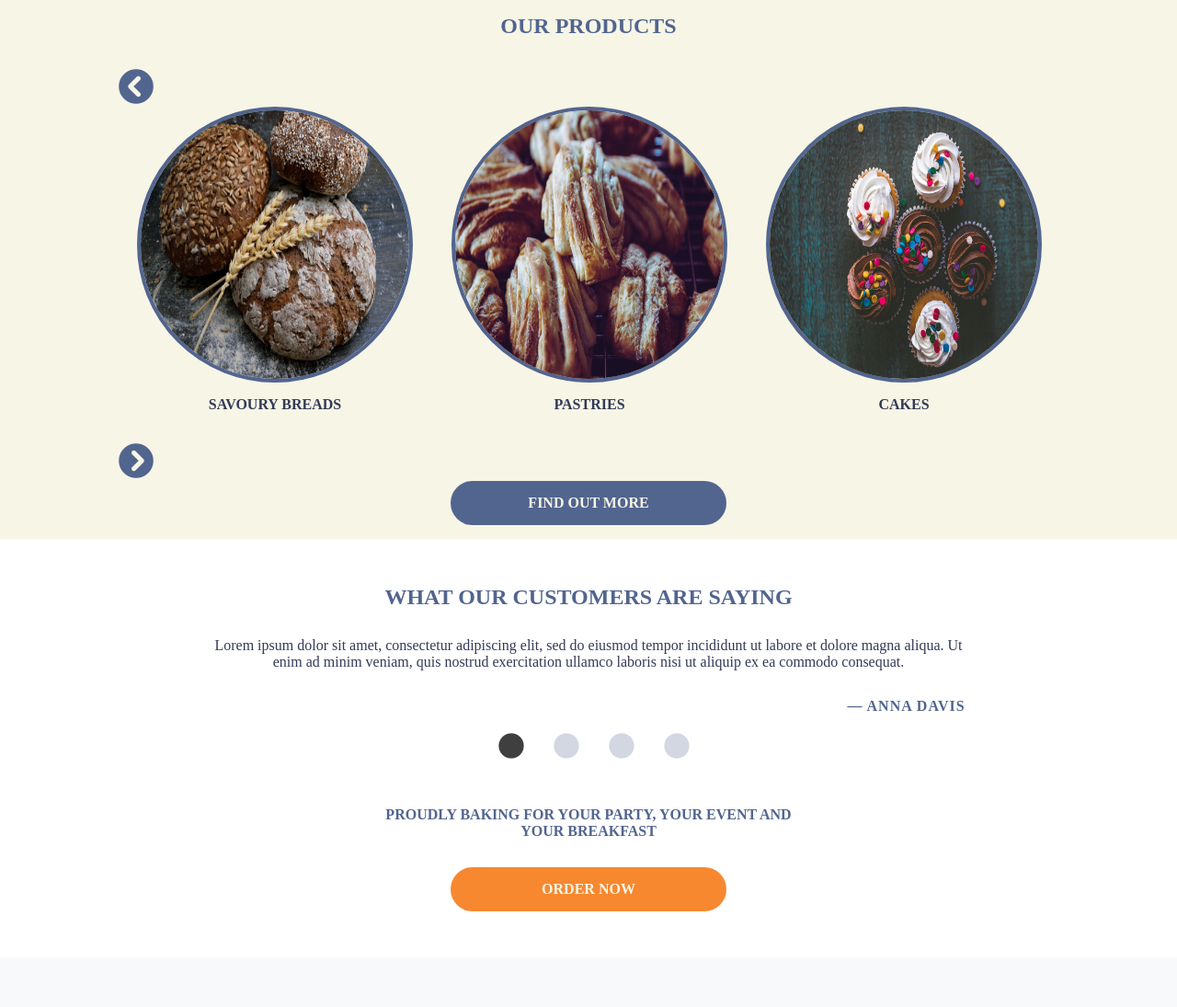
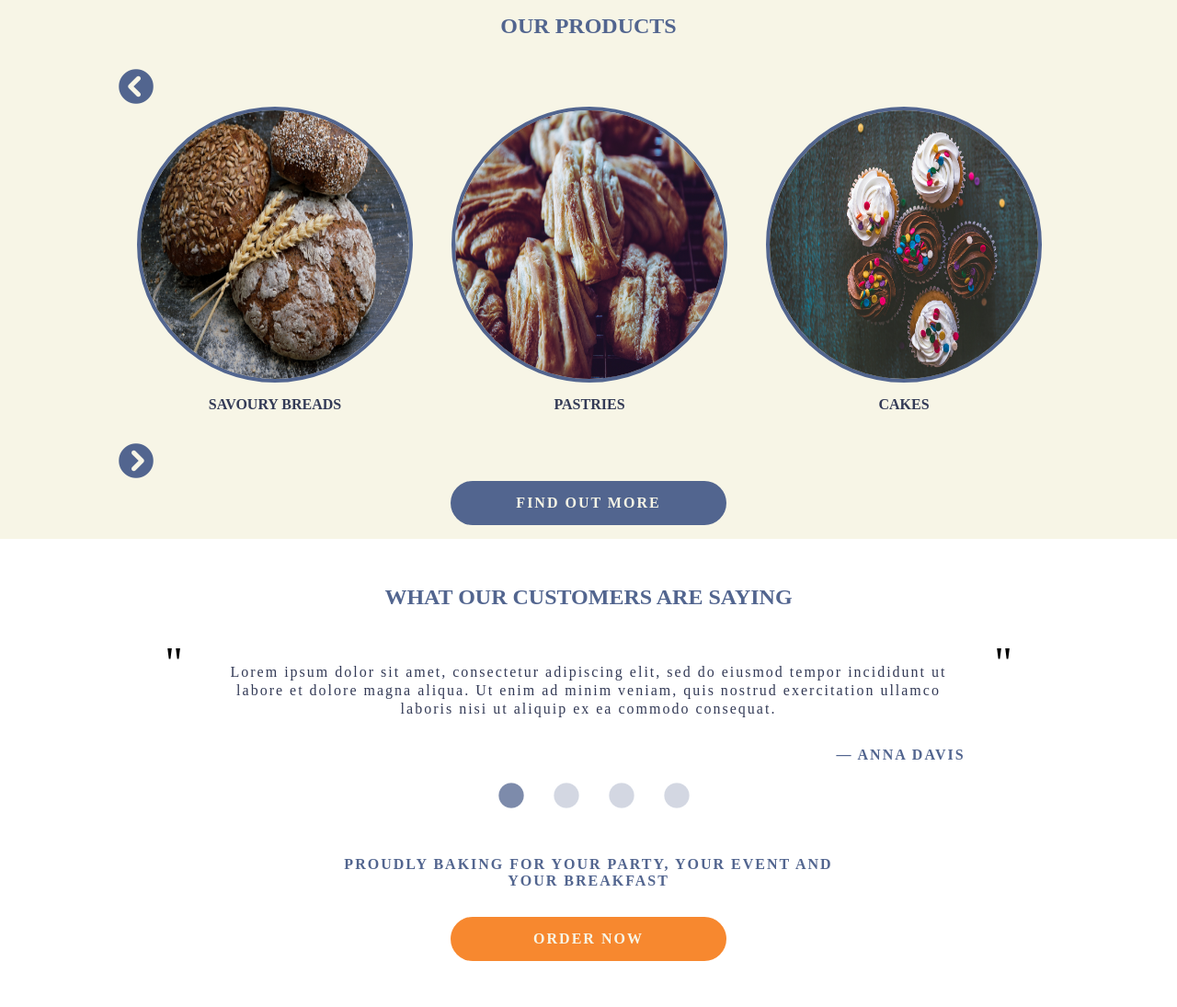
Before and after one commit to Scarnface/bakersDozen, a PHP site: page / in a window 1280 px wide. Shown: the whole page at 92% size. Before the commit the page ends 991 px from the top, so only its background shows below. Run offline with PHP 8.4, Linux system fonts and the light colour scheme; some libraries are stand-ins or nearby versions.

Commit message:
Quote marks and letter formatting

```diff
--- a/dist/css/style.css
+++ b/dist/css/style.css
@@ -30,6 +30,7 @@
   width: 300px;
   text-align: center;
   font-weight: bold;
+  letter-spacing: 2px;
   color: #f7f5e6;
   background-color: #52658f;
   cursor: pointer;
@@ -63,7 +64,18 @@
   width: 100%;
   font-weight: bold;
   text-align: center;
+  letter-spacing: 2px;
   color: #52658f;
+}
+.testimonialsCarouselWrapper .quoteLeft {
+  font-size: 3rem;
+  float: left;
+  padding-left: 5%;
+}
+.testimonialsCarouselWrapper .quoteRight {
+  font-size: 3rem;
+  float: right;
+  padding-right: 5%;
 }
 
 .productsCarousel {
@@ -94,7 +106,10 @@
 }
 .testimonialsCarousel .slide p {
   margin: 0 auto;
+  padding-top: 10px;
   width: 80%;
+  letter-spacing: 2px;
+  line-height: 20px;
   text-align: center;
   color: #333a56;
 }
@@ -102,7 +117,7 @@
   padding-top: 30px;
   padding-bottom: 20px;
   font-weight: bold;
-  letter-spacing: 1px;
+  letter-spacing: 2px;
   text-align: right;
   color: #52658f;
 }
@@ -120,6 +135,9 @@
   font-size: 2rem;
   color: #52658f;
 }
+.slick-dots li.slick-active button:before {
+  color: #52658f;
+}
 
 /* =================================
   Base Element Styles
--- a/index.html
+++ b/index.html
@@ -84,6 +84,7 @@
 
       <div class="testimonialsCarousel carousel">
         <div class="slide">
+          <span class="quoteLeft">"</span><span class="quoteRight">"</span></br>
           <p>
             Lorem ipsum dolor sit amet, consectetur adipiscing elit, sed do eiusmod tempor incididunt ut labore et dolore magna aliqua. Ut enim ad
             minim veniam, quis nostrud exercitation ullamco laboris nisi ut aliquip ex ea commodo consequat.
@@ -92,6 +93,7 @@
         </div>
 
         <div class="slide">
+          <span class="quoteLeft">"</span><span class="quoteRight">"</span></br>
           <p>
             Duis aute irure dolor in reprehenderit in voluptate velit esse cillum dolore eu fugiat nulla pariatur. Excepteur sint occaecat cupidatat
             non proident, sunt in culpa qui officia deserunt mollit anim id est laborum.
@@ -100,6 +102,7 @@
         </div>
 
         <div class="slide">
+          <span class="quoteLeft">"</span><span class="quoteRight">"</span></br>
           <p>
             Sed ut perspiciatis unde omnis iste natus error sit voluptatem accusantium doloremque laudantium, totam rem aperiam, eaque ipsa quae ab
             illo inventore veritatis et quasi architecto beatae vitae dicta sunt explicabo.
@@ -108,6 +111,7 @@
         </div>
 
         <div class="slide">
+          <span class="quoteLeft">"</span><span class="quoteRight">"</span></br>
           <p>
             Quis autem vel eum iure reprehenderit qui in ea voluptate velit esse quam nihil molestiae consequatur, vel illum qui dolorem eum fugiat
             quo voluptas nulla pariatur?
--- a/src/scss/partials/_carousels.scss
+++ b/src/scss/partials/_carousels.scss
@@ -21,6 +21,7 @@
     width: 300px;
     text-align: center;
     font-weight: bold;
+    letter-spacing: 2px;
     color: $brand-yellow;
     background-color: $brand-lightBlue;
     cursor: pointer;
@@ -56,7 +57,18 @@
     width: 100%;
     font-weight: bold;
     text-align: center;
+    letter-spacing: 2px;
     color: $brand-lightBlue;
+  }
+  .quoteLeft {
+    font-size: 3rem;
+    float: left;
+    padding-left: 5%;
+  }
+  .quoteRight {
+    font-size: 3rem;
+    float: right;
+    padding-right: 5%;
   }
 }
 
@@ -88,7 +100,10 @@
   .slide {
     p {
       margin: 0 auto;
+      padding-top: 10px;
       width: 80%;
+      letter-spacing: 2px;
+      line-height: 20px;
       text-align: center;
       color: $brand-darkBlue;
     }
@@ -96,7 +111,7 @@
       padding-top: 30px;
       padding-bottom: 20px;
       font-weight: bold;
-      letter-spacing: 1px;
+      letter-spacing: 2px;
       text-align: right;
       color: $brand-lightBlue;
     }
@@ -120,5 +135,8 @@
         color: $brand-lightBlue;
       }
     }
+    &.slick-active button:before {
+      color: $brand-lightBlue;
+    }
   }
 }
```
Also changed, not shown: 1 other file.
